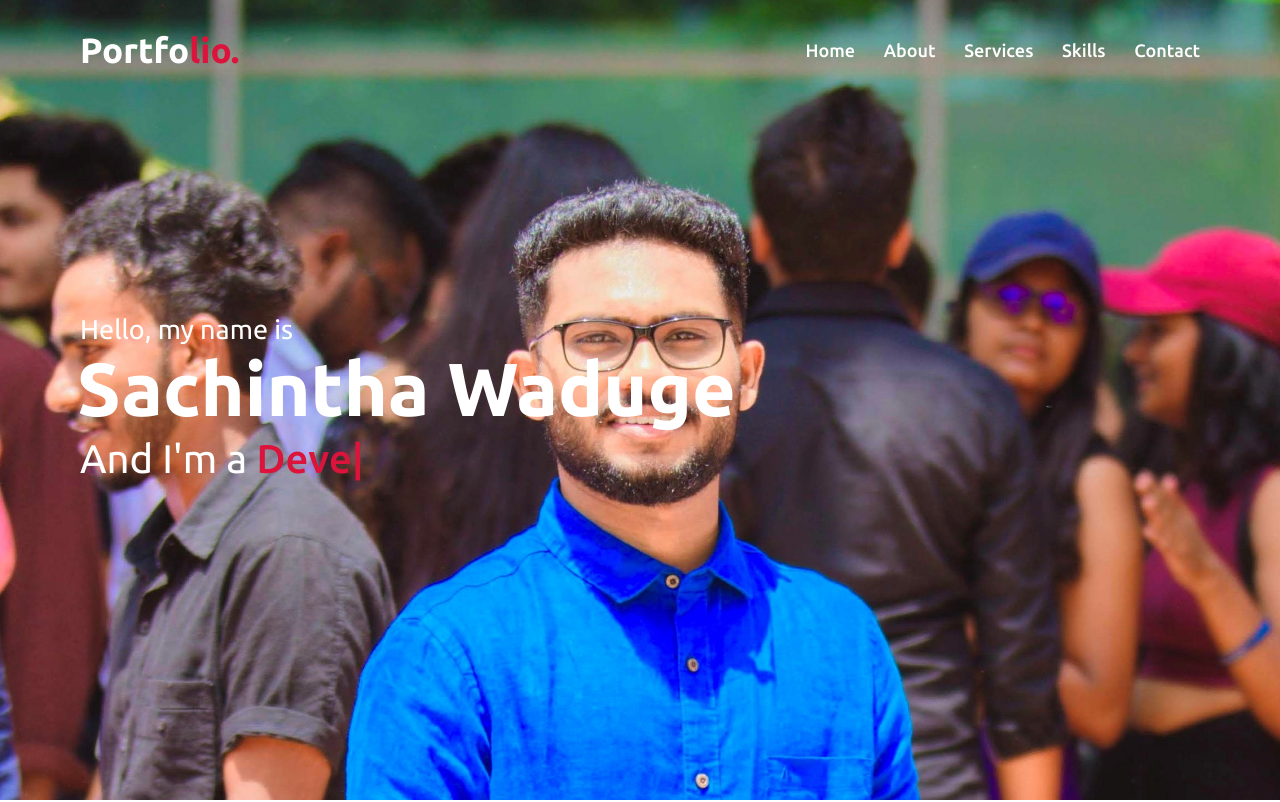
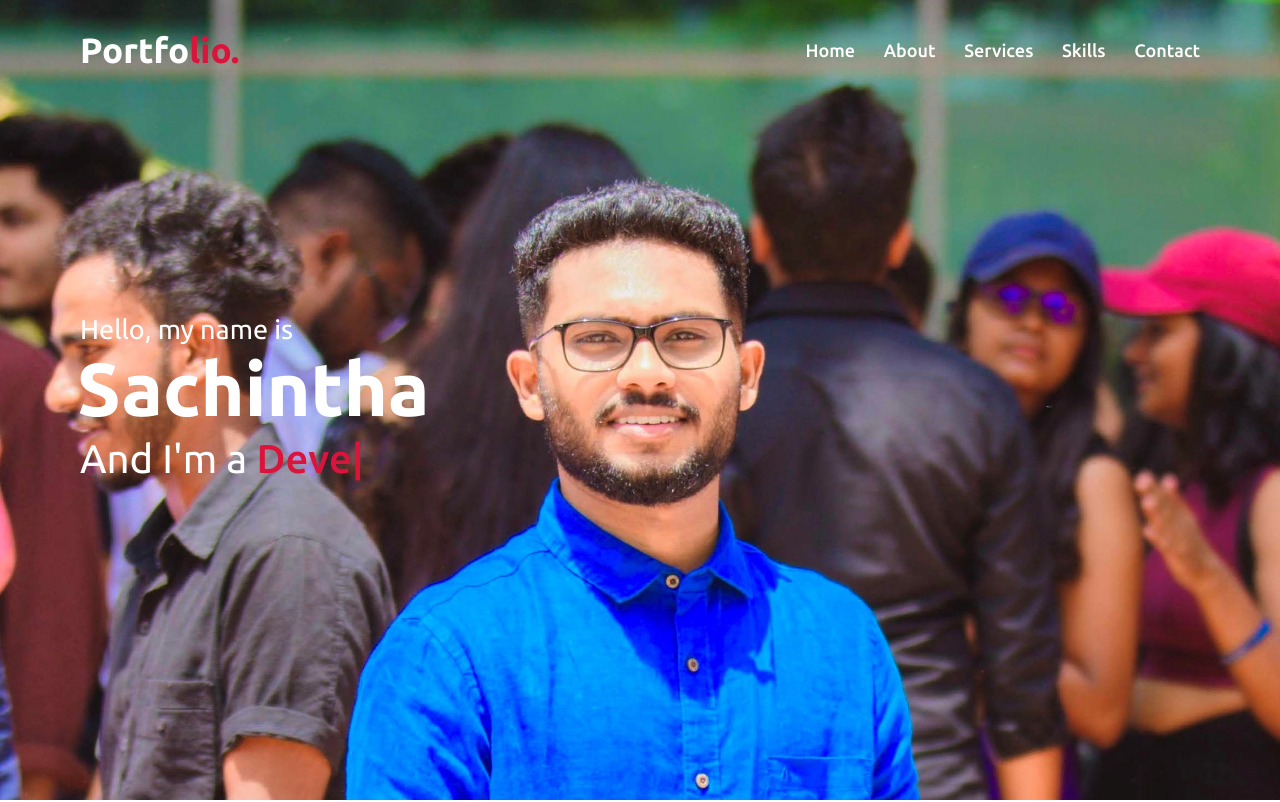
Before and after one commit to sachin4real/sachinthawaduge.github.io, a plain HTML site: page index.html in a window 1280 px wide. Shown: the top 802 px of the page. Drawn offline with nearby package versions, Linux system fonts and the light colour scheme; a script that the page names is missing.

Commit message:
name changed

```diff
--- a/index.html
+++ b/index.html
@@ -41,7 +41,7 @@
         <div class="max-width">
             <div class="home-content">
                 <div class="text-1">Hello, my name is</div>
-                <div class="text-2">Sachintha Waduge</div>
+                <div class="text-2">Sachintha</div>
                 <div class="text-3">And I'm a <span class="typing"></span></div>
                 <!-- <a href="#">Hire me</a> -->
             </div>
```
